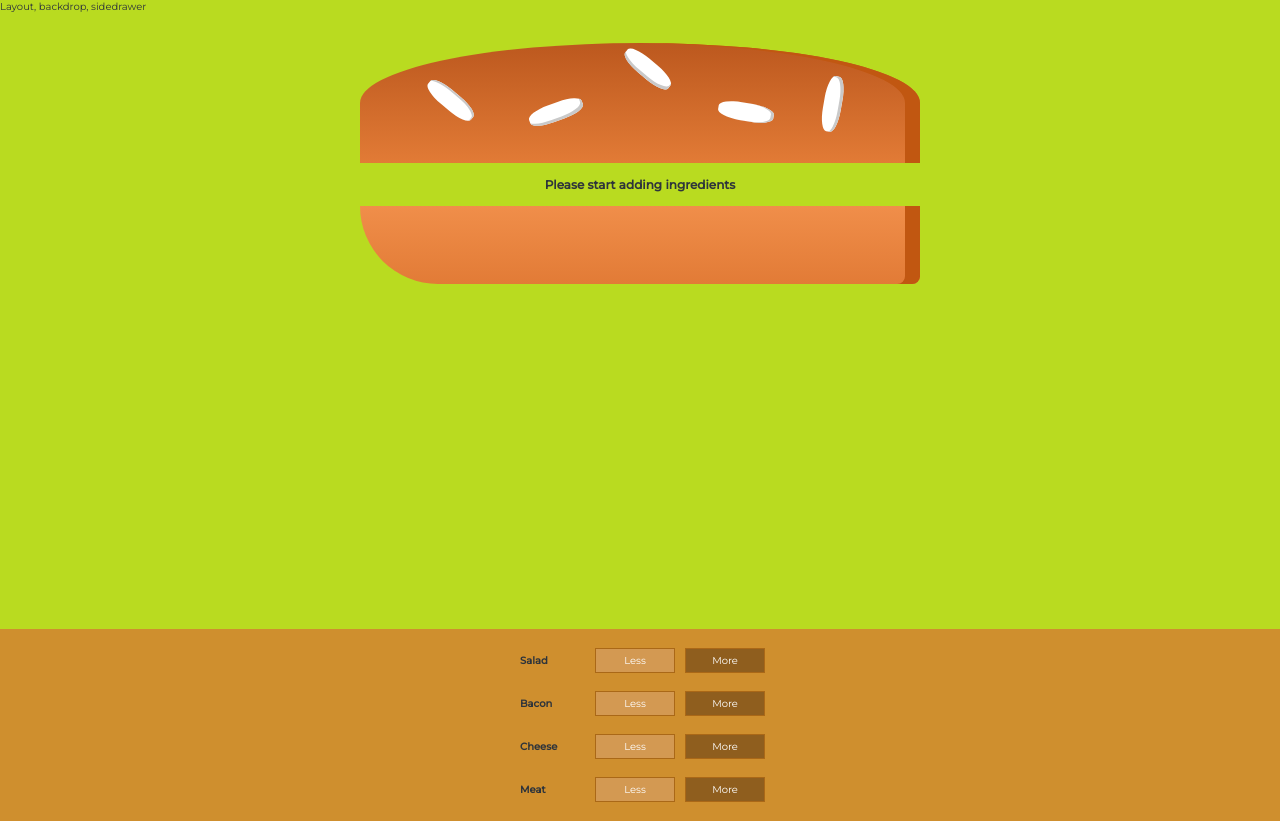
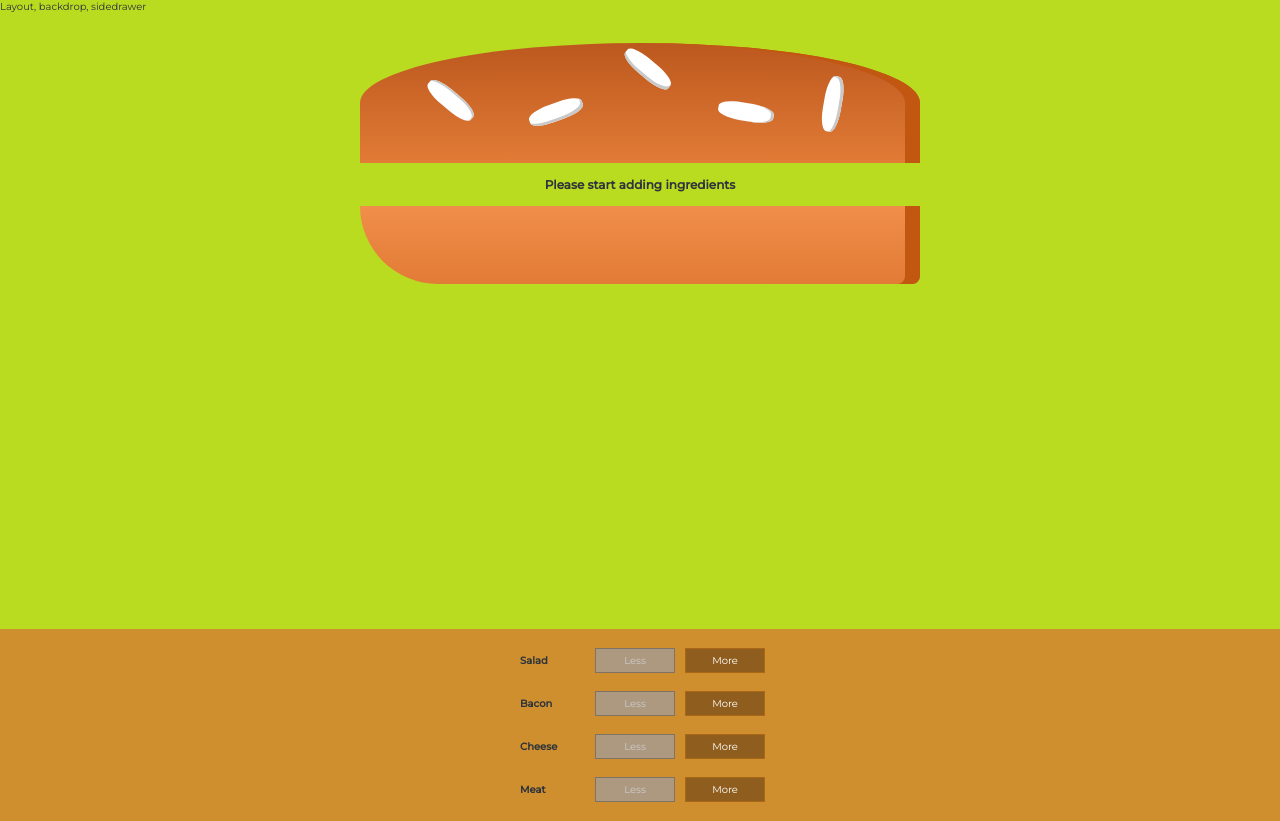
Before and after one commit to diego-c/react-complete-guide, a React app in the folder my-burger-app-basic/: page / in a window 1280 px wide. Built offline with nearby package versions, Linux system fonts and the light colour scheme.

Commit message:
section 8 lecture 118

```diff
--- a/my-burger-app-basic/src/components/Burger/BuildControls/BuildControl/BuildControl.js
+++ b/my-burger-app-basic/src/components/Burger/BuildControls/BuildControl/BuildControl.js
@@ -4,8 +4,14 @@ import classes from './BuildControl.css';
 const buildControl = props => (
     <div className = { classes.BuildControl }>
         <div className = { classes.Label }>{ props.label }</div>
-        <button className = { classes.Less }>Less</button>
-        <button className = { classes.More } onClick = { props.ingredientAdded }>More</button>
+        <button
+        className = { classes.Less }
+        onClick = { props.ingredientRemoved }
+        disabled = { props.disabledInfo }>Less</button>
+
+        <button
+        className = { classes.More }
+        onClick = { props.ingredientAdded }>More</button>
     </div>
 );
 
--- a/my-burger-app-basic/src/components/Burger/BuildControls/BuildControls.js
+++ b/my-burger-app-basic/src/components/Burger/BuildControls/BuildControls.js
@@ -16,7 +16,8 @@ const buildControls = props => (
             key = { label }
             label = { label }
             ingredientAdded = { () => props.ingredientAdded(type) }
-            type = { type } />
+            ingredientRemoved = { () => props.ingredientRemoved(type) }
+            disabledInfo = { props.disabledInfo[type] } />
         )) }
     </div>
 );
--- a/my-burger-app-basic/src/containers/BurgerBuilder/BurgerBuilder.js
+++ b/my-burger-app-basic/src/containers/BurgerBuilder/BurgerBuilder.js
@@ -25,7 +25,8 @@ export default class BurgerBuilder extends Component {
         this.setState(prevState => {
             const currentIngredients = { ...prevState.ingredients };
             currentIngredients[type]++;
-            return { ingredients: currentIngredients, totalPrice: parseFloat((prevState.totalPrice + INGREDIENT_PRICES[type]).toFixed(2)) };
+            const newPrice = parseFloat((prevState.totalPrice + INGREDIENT_PRICES[type]).toFixed(2));
+            return { ingredients: currentIngredients, totalPrice: newPrice };
         });
     };
 
@@ -36,18 +37,30 @@ export default class BurgerBuilder extends Component {
             if (currentIngredients[type] > 0) {
                 currentIngredients[type]--;
             }
-            if (prevState.totalPrice - INGREDIENT_PRICES[type] >= 4) {
+            if (newPrice - INGREDIENT_PRICES[type] >= 4.00) {
                 newPrice -= INGREDIENT_PRICES[type];
             }
-            return { ingredients: currentIngredients, totalPrice: parseFloat((newPrice).toFixed(2)) };
+
+            return { ingredients: currentIngredients, totalPrice: parseFloat(newPrice.toFixed(2)) };
         });
     };
 
     render() {
+        const disabledInfo = { ...this.state.ingredients };
+        for (let ing in disabledInfo) {
+            if (disabledInfo[ing] <= 0) {
+                disabledInfo[ing] = true
+            } else {
+                disabledInfo[ing] = false;
+            }
+        }
         return (
             <Aux>
                 <Burger ingredients = { this.state.ingredients } />
-                <BuildControls ingredientAdded = { this.addIngredientHandler } />
+                <BuildControls
+                ingredientAdded = { this.addIngredientHandler }
+                ingredientRemoved = { this.removeIngredientHandler }
+                disabledInfo = { disabledInfo } />
             </Aux>
         )
     }
```
